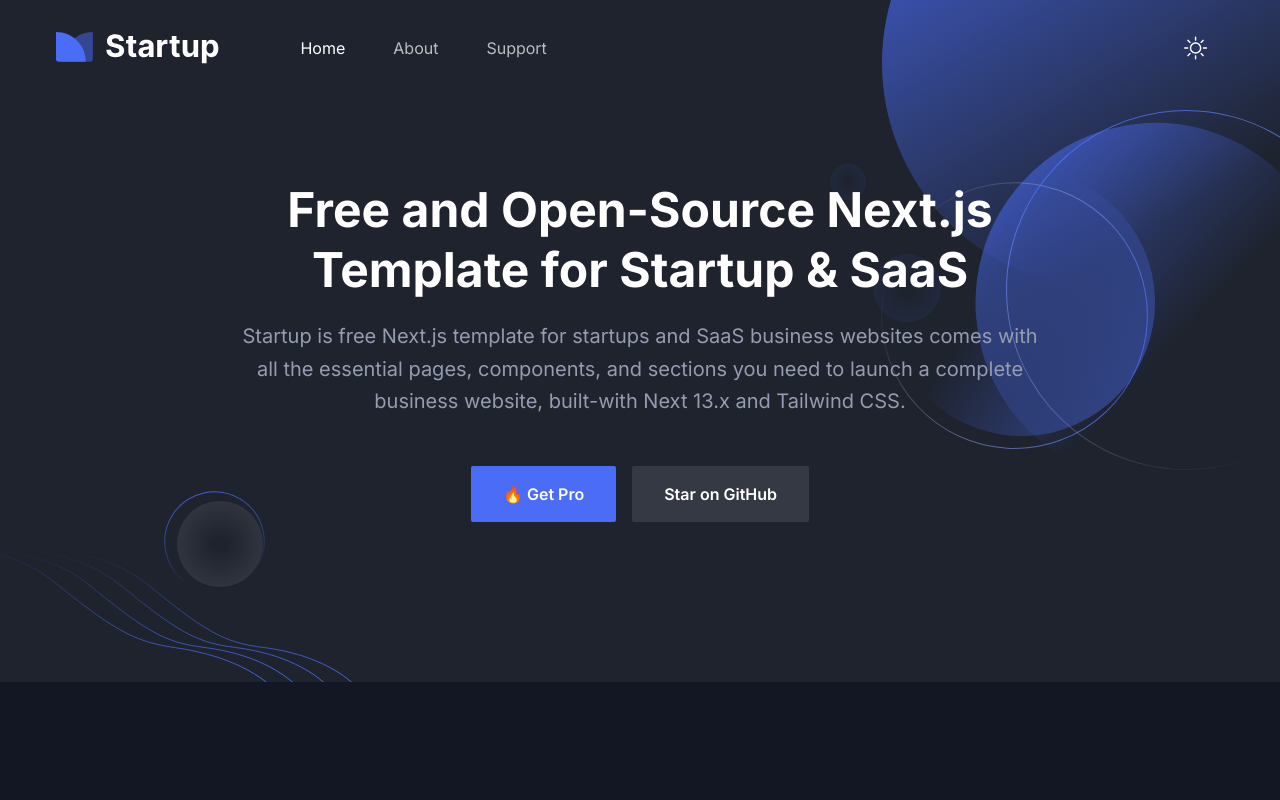
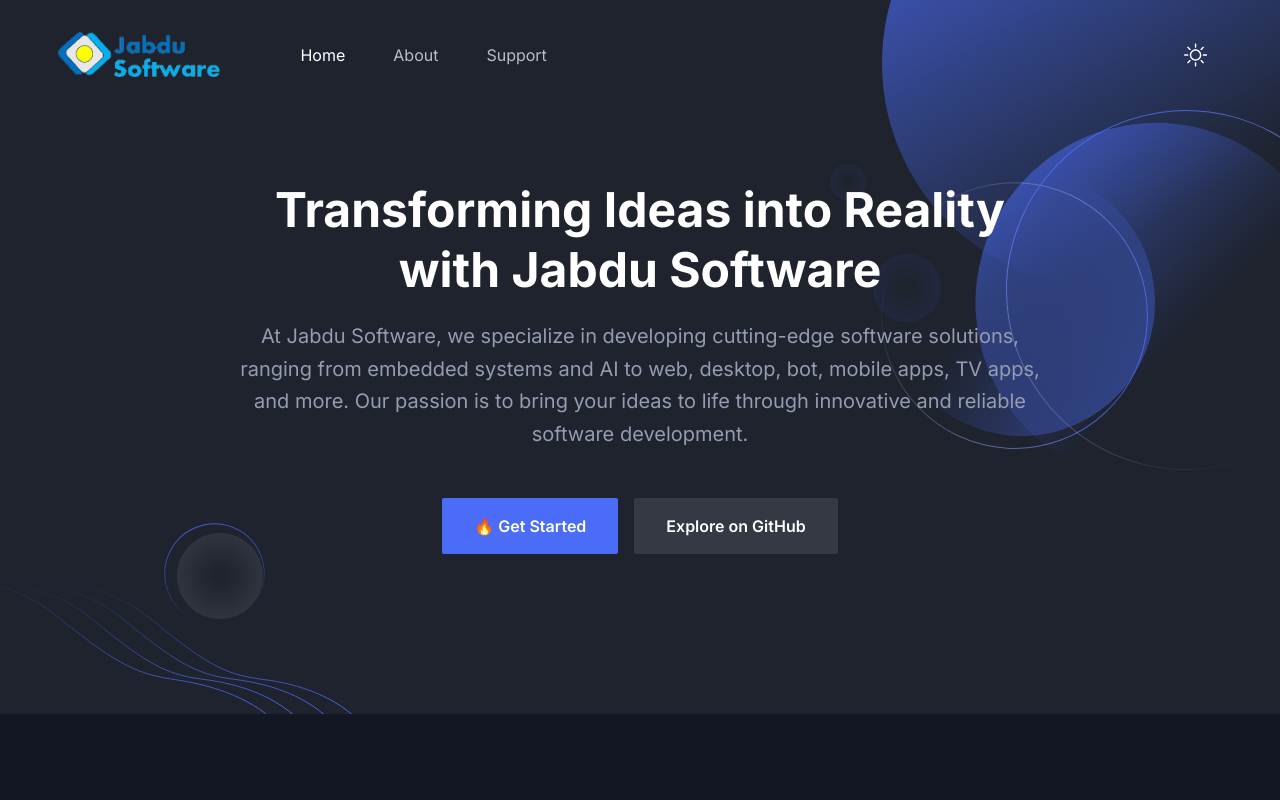
Before and after one commit to lalisabl/StartupProfileWebsite, a Next.js app: page / in a window 1280 px wide. Shown: the top 800 px of the page. Built offline with nearby package versions, Linux system fonts and the light colour scheme.

Commit message:
update here and header

```diff
--- a/components/Header/index.tsx
+++ b/components/Header/index.tsx
@@ -57,14 +57,14 @@
                 } `}
               >
                 <Image
-                  src="/images/logo/logo-2.svg"
+                  src="/images/logo/jabduuupdated.png"
                   alt="logo"
                   width={140}
                   height={30}
                   className="w-full dark:hidden"
                 />
                 <Image
-                  src="/images/logo/logo.svg"
+                  src="/images/logo/jabduuupdated.png"
                   alt="logo"
                   width={140}
                   height={30}
--- a/components/Hero/index.tsx
+++ b/components/Hero/index.tsx
@@ -15,30 +15,28 @@
     data-wow-delay=".2s"
   >
     <h1 className="mb-5 text-3xl font-bold leading-tight text-black dark:text-white sm:text-4xl sm:leading-tight md:text-5xl md:leading-tight">
-                  Free and Open-Source Next.js Template for Startup & SaaS
+      Transforming Ideas into Reality with Jabdu Software
     </h1>
     <p className="dark:text-body-color-dark mb-12 text-base !leading-relaxed text-body-color sm:text-lg md:text-xl">
-                  Startup is free Next.js template for startups and SaaS
-                  business websites comes with all the essential pages,
-                  components, and sections you need to launch a complete
-                  business website, built-with Next 13.x and Tailwind CSS.
+      At Jabdu Software, we specialize in developing cutting-edge software solutions, ranging from embedded systems and AI to web, desktop, bot, mobile apps, TV apps, and more. Our passion is to bring your ideas to life through innovative and reliable software development.
     </p>
     <div className="flex flex-col items-center justify-center space-y-4 sm:flex-row sm:space-x-4 sm:space-y-0">
       <Link
-                    href="https://nextjstemplates.com/templates/saas-starter-startup"
+        href="#your-pro-link"
         className="rounded-sm bg-primary px-8 py-4 text-base font-semibold text-white duration-300 ease-in-out hover:bg-primary/80"
       >
-                    🔥 Get Pro
+        🔥 Get Started
       </Link>
       <Link
-                    href="https://github.com/NextJSTemplates/startup-nextjs"
+        href="#your-github-link"
         className="inline-block rounded-sm bg-black px-8 py-4 text-base font-semibold text-white duration-300 ease-in-out hover:bg-black/90 dark:bg-white/10 dark:text-white dark:hover:bg-white/5"
       >
-                    Star on GitHub
+        Explore on GitHub
       </Link>
     </div>
   </div>
 </div>
+
           </div>
         </div>
         <div className="absolute right-0 top-0 z-[-1] opacity-30 lg:opacity-100">
```
Also changed, not shown: public/images/logo/jabduuupdated.png (added). Lines whose indentation alone changed are shown as unchanged.
